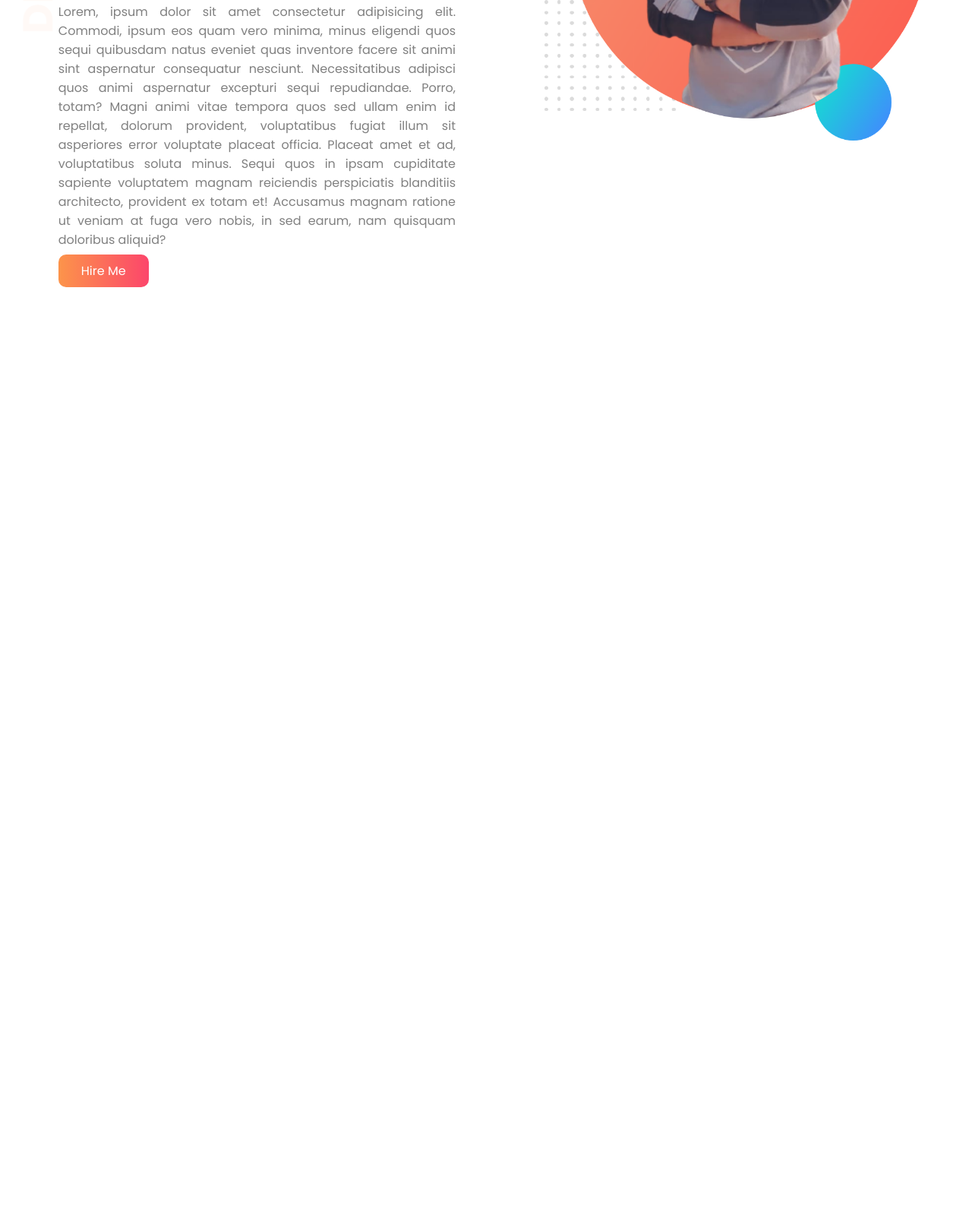
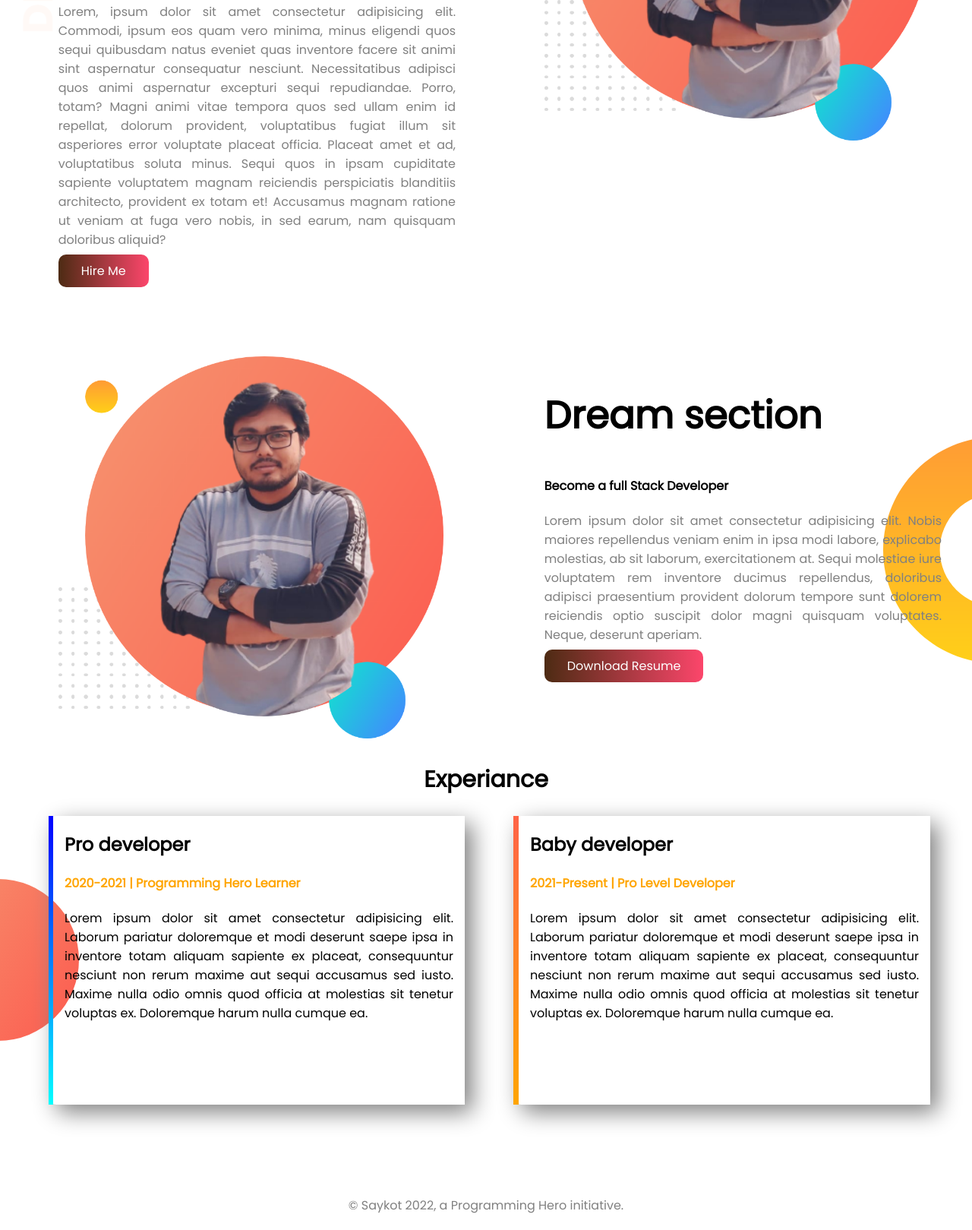
Before and after one commit to Saykot43/portfolio, a plain HTML site: page index.html in a window 1280 px wide. Shown: the part 318-1937 px from the top of the page at 76% size. Before the commit the page ends 800 px from the top, so only its background shows below. Drawn offline with Linux system fonts and the light colour scheme.

Commit message:
full complet

```diff
--- a/index.html
+++ b/index.html
@@ -17,11 +17,40 @@
             <h2><span class="orange-color">Saykot's </span>World!</h2>
             <h4>Web Developer || Full Stack</h4>
             <p>Lorem, ipsum dolor sit amet consectetur adipisicing elit. Commodi, ipsum eos quam vero minima, minus eligendi quos sequi quibusdam natus eveniet quas inventore facere sit animi sint aspernatur consequatur nesciunt. Necessitatibus adipisci quos animi aspernatur excepturi sequi repudiandae. Porro, totam? Magni animi vitae tempora quos sed ullam enim id repellat, dolorum provident, voluptatibus fugiat illum sit asperiores error voluptate placeat officia. Placeat amet et ad, voluptatibus soluta minus. Sequi quos in ipsam cupiditate sapiente voluptatem magnam reiciendis perspiciatis blanditiis architecto, provident ex totam et! Accusamus magnam ratione ut veniam at fuga vero nobis, in sed earum, nam quisquam doloribus aliquid?</p>
+
             <a class="link-button" target="_blank" href="#">Hire Me</a>
         </div>
         <div class="sec-item">
             <img src="images/my-bg.png" alt="">
         </div>
     </section>
+    <section class="mission-section">
+        <div class="sec-item">
+            <img src="images/my-bg.png" alt="">
+        </div>
+        <div class="sec-item">
+            <h2>Dream section</h2>
+            <h4>Become a full Stack Developer</h4>
+            <p>Lorem ipsum dolor sit amet consectetur adipisicing elit. Nobis maiores repellendus veniam enim in ipsa modi labore, explicabo molestias, ab sit laborum, exercitationem at. Sequi molestiae iure voluptatem rem inventore ducimus repellendus, doloribus adipisci praesentium provident dolorum tempore sunt dolorem reiciendis optio suscipit dolor magni quisquam voluptates. Neque, deserunt aperiam.</p>
+
+            <a class="link-button" target="_blank" href="#">Download Resume</a>
+        </div>
+    </section>
+    <section >
+        <h1 class="exp">Experiance</h1>
+        <div class="exo-section hover">
+            <div id="ex-item"  class="exp1">
+                <h1>Pro developer</h1>
+                <h4 class="orange-color">2020-2021 | Programming Hero Learner</h4>
+                <p>Lorem ipsum dolor sit amet consectetur adipisicing elit. Laborum pariatur doloremque et modi deserunt saepe ipsa in inventore totam aliquam sapiente ex placeat, consequuntur nesciunt non rerum maxime aut sequi accusamus sed iusto. Maxime nulla odio omnis quod officia at molestias sit tenetur voluptas ex. Doloremque harum nulla cumque ea.</p>
+            </div>
+            <div id="ex-item"  class="exp2">
+                <h1>Baby developer</h1>
+                <h4 class="orange-color">2021-Present | Pro Level Developer</h4>
+                <p>Lorem ipsum dolor sit amet consectetur adipisicing elit. Laborum pariatur doloremque et modi deserunt saepe ipsa in inventore totam aliquam sapiente ex placeat, consequuntur nesciunt non rerum maxime aut sequi accusamus sed iusto. Maxime nulla odio omnis quod officia at molestias sit tenetur voluptas ex. Doloremque harum nulla cumque ea.</p>
+            </div>
+        </div>
+    </section>
+    <footer>© Saykot 2022, a Programming Hero initiative.</footer>
 </body>
 </html>
--- a/style.css
+++ b/style.css
@@ -38,8 +38,54 @@
   padding: 10px 30px;
   background-image: linear-gradient(
     90deg,
-    rgba(252, 148, 74, 1) 0%,
+    rgb(77, 43, 19) 0%,
     rgba(252, 70, 107, 1) 100%
   );
   border-radius: 10px;
 }
+
+.mission-section {
+  display: flex;
+  background-image: url(images/dream-bg.png);
+  background-repeat: no-repeat;
+  background-position: right;
+}
+
+.exo-section {
+  display: flex;
+  margin-bottom: 100px;
+  background-image: url(images/exp-bg.png);
+  background-repeat: no-repeat;
+  background-position: left;
+}
+
+.exp1 {
+  border-left: 6px solid;
+  border-image: linear-gradient(blue, cyan);
+  border-image-slice: 1;
+}
+.exp2 {
+  border-left: 7px solid;
+  border-image: linear-gradient(tomato, orange);
+  border-image-slice: 1;
+}
+
+#ex-item {
+  width: 40%;
+  margin-left: 5%;
+  height: 380px;
+  padding: 0px 15px;
+  box-shadow: 10px 10px 30px gray;
+  border-radius: 10px 0px 0px 10px;
+  text-align: justify;
+}
+.exp {
+  text-align: center;
+  font-size: 30px;
+}
+
+footer {
+  text-align: center;
+  color: gray;
+  padding: 20px 0px;
+}
```
